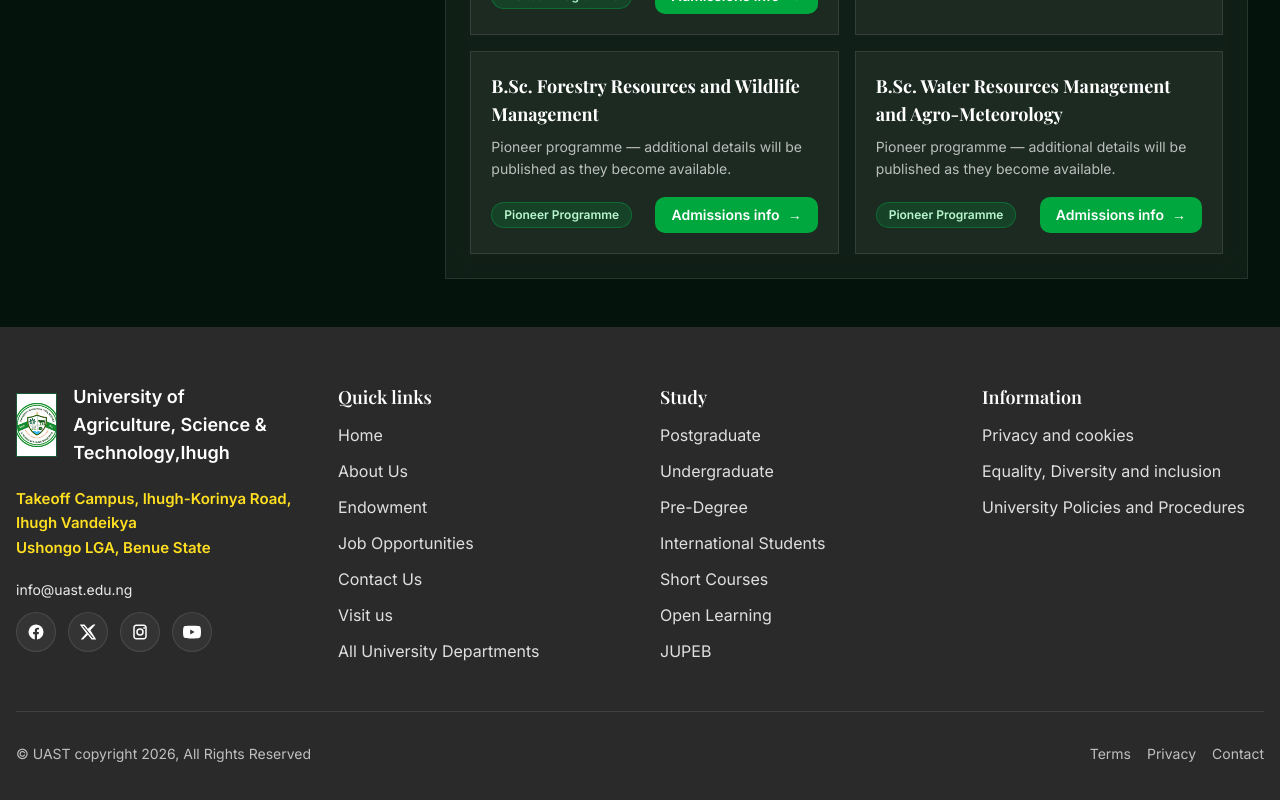
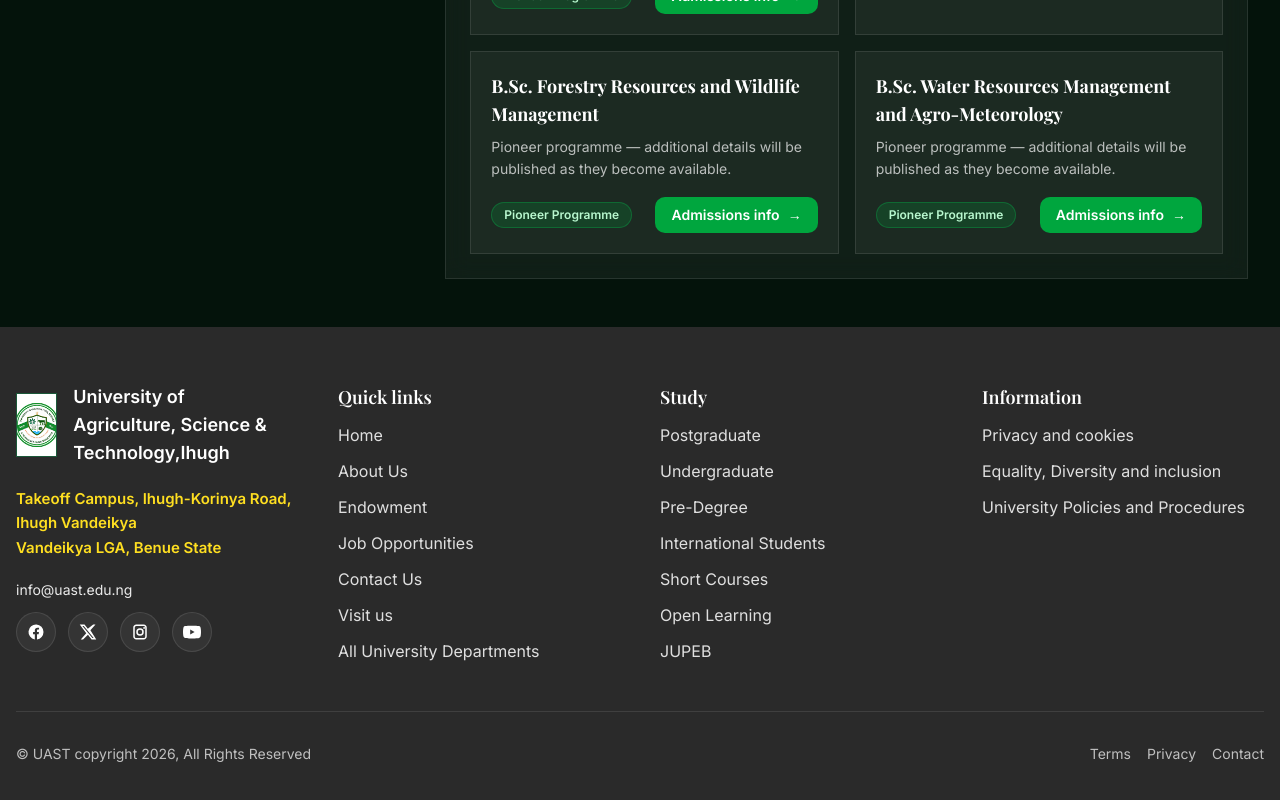
Before and after one commit to SoldierofGod-8/Uni-Website, a Next.js app in the folder uast-university-website/: page /Uni-Website/programs in a window 1280 px wide. Shown: the part 1416-2216 px from the top of the page. Built offline with nearby package versions, Linux system fonts and the light colour scheme.

Commit message:
LGA name correction

```diff
--- a/uast-university-website/src/components/layout/Footer.tsx
+++ b/uast-university-website/src/components/layout/Footer.tsx
@@ -75,7 +75,7 @@ export default function Footer() {
               <p className="text-yellow-300 font-semibold">
                 Takeoff Campus, Ihugh-Korinya Road, Ihugh Vandeikya
               </p>
-              <p className="text-yellow-300 font-semibold">Ushongo LGA, Benue State</p>
+              <p className="text-yellow-300 font-semibold">Vandeikya LGA, Benue State</p>
             </div>
 
             <div className="space-y-3 text-sm">
```
